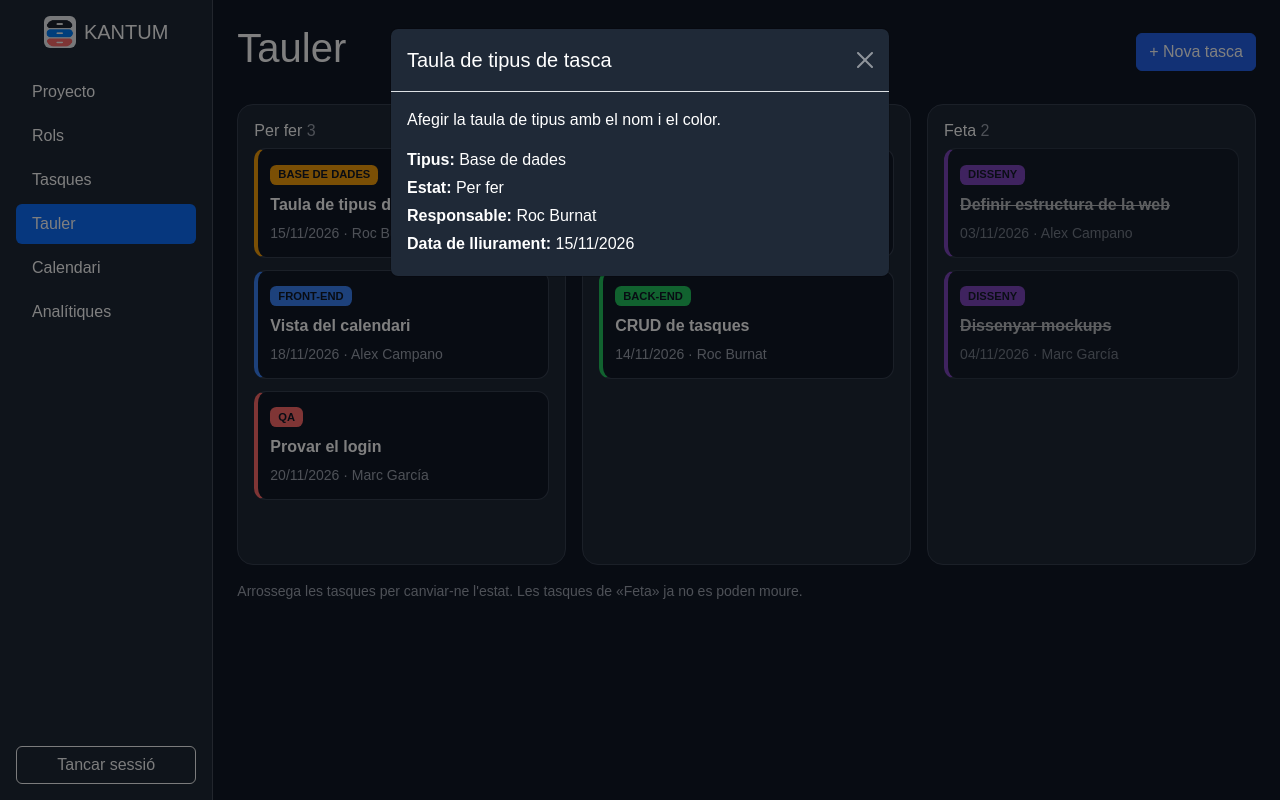
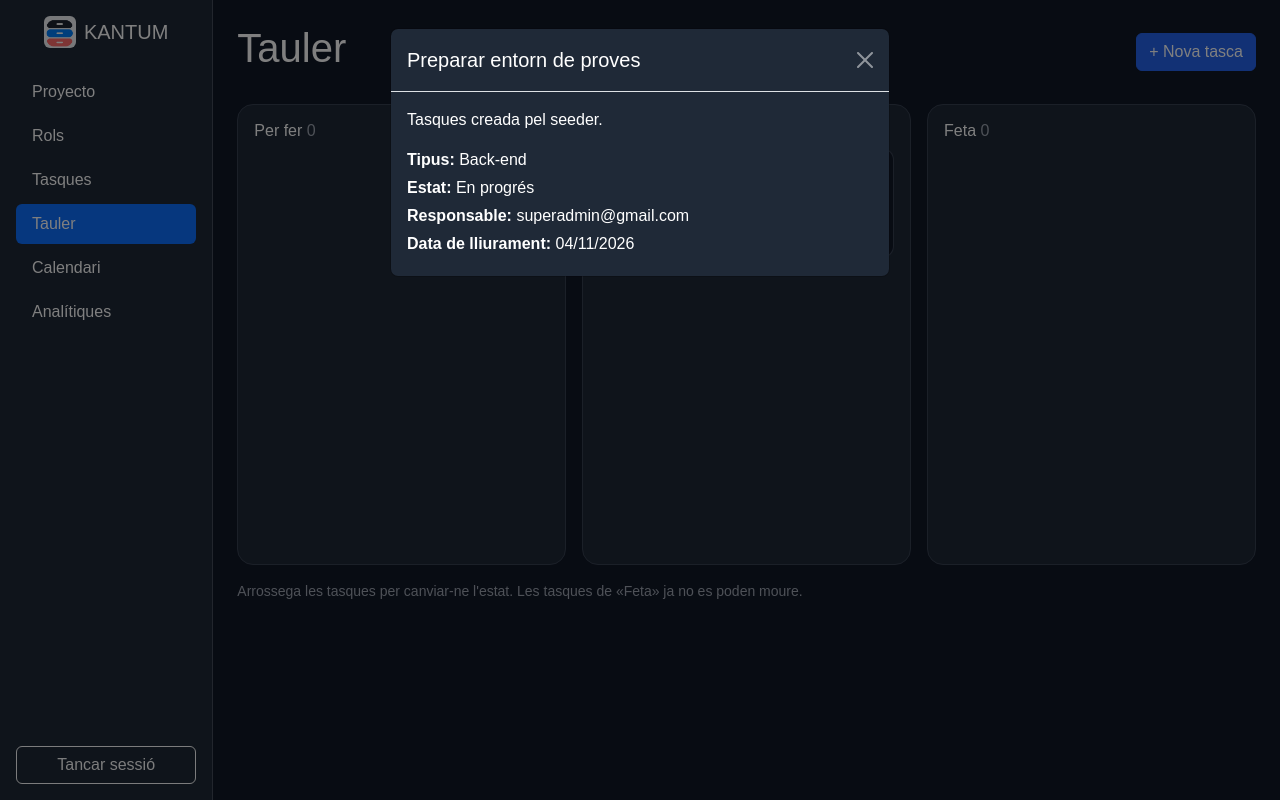
Before and after one commit to RBE-politecnics/Eina_de_gestio_de_projectes_Equipo3, a Laravel app: page /tauler in a window 1280 px wide, after a click that opens the changed part. Run offline with Laravel 12, Linux system fonts and the light colour scheme; a user stored in the database is signed in; data comes from the database, SQL or seed files in the repository; style sheets or scripts are compiled from the project's sources.

Commit message:
crear tasca guarda i tauler llegeix

```diff
--- a/app/Models/Tasques.php
+++ b/app/Models/Tasques.php
@@ -3,6 +3,7 @@
 namespace App\Models;
 
 use Illuminate\Database\Eloquent\Model;
+use Illuminate\Database\Eloquent\Relations\BelongsTo;
 
 class Tasques extends Model
 {
@@ -16,4 +17,27 @@ class Tasques extends Model
         'progres',
         'color',
     ];
+
+    protected function casts(): array
+    {
+        return [
+            'data_finalitzacio' => 'date',
+            'progres' => 'integer',
+        ];
+    }
+
+    public function projecte(): BelongsTo
+    {
+        return $this->belongsTo(Projects::class, 'projecte_id');
+    }
+
+    public function usuari(): BelongsTo
+    {
+        return $this->belongsTo(User::class, 'users_id');
+    }
+
+    public function estat(): BelongsTo
+    {
+        return $this->belongsTo(Estats::class, 'estats_id');
+    }
 }
--- a/public/js/tauler.js
+++ b/public/js/tauler.js
@@ -2,14 +2,6 @@
 
 const columnes = document.querySelectorAll('.columna');
 let tascaArrossegada = null;
-
-const nomsTipus = {
-    disseny: 'Disseny',
-    frontend: 'Front-end',
-    backend: 'Back-end',
-    bd: 'Base de dades',
-    qa: 'QA'
-};
 
 function actualitzarComptadors() {
     columnes.forEach(function (columna) {
@@ -77,59 +69,4 @@ columnes.forEach(function (columna) {
     });
 });
 
-// Crear una tasca nova a la columna «Per fer»
-const formulari = document.querySelector('#formNovaTasca');
-
-formulari.addEventListener('submit', function (event) {
-    event.preventDefault();
-
-    const clauTipus = document.querySelector('#novaTipus').value;
-    const nomTipus = nomsTipus[clauTipus];
-    const titol = document.querySelector('#novaTitol').value;
-    const responsable = document.querySelector('#novaResponsable').value;
-
-    // La data del formulari ve com 2026-11-20 i la volem com 20/11/2026
-    const parts = document.querySelector('#novaData').value.split('-');
-    const data = parts[2] + '/' + parts[1] + '/' + parts[0];
-
-    const tasca = document.createElement('article');
-    tasca.classList.add('tasca');
-    tasca.classList.add('vora-' + clauTipus);
-    tasca.setAttribute('draggable', 'true');
-    tasca.setAttribute('data-bs-toggle', 'modal');
-    tasca.setAttribute('data-bs-target', '#modalTasca');
-    tasca.dataset.estat = 'per-fer';
-    tasca.dataset.titol = titol;
-    tasca.dataset.tipus = nomTipus;
-    tasca.dataset.responsable = responsable;
-    tasca.dataset.data = data;
-    tasca.dataset.descripcio = document.querySelector('#novaDescripcio').value;
-
-    const etiqueta = document.createElement('span');
-    etiqueta.classList.add('tipus');
-    etiqueta.classList.add('tipus-' + clauTipus);
-    etiqueta.textContent = nomTipus;
-
-    const textTitol = document.createElement('p');
-    textTitol.classList.add('tasca-titol');
-    textTitol.textContent = titol;
-
-    const textPeu = document.createElement('small');
-    textPeu.classList.add('text-secondary');
-    textPeu.textContent = data + ' · ' + responsable;
-
-    tasca.appendChild(etiqueta);
-    tasca.appendChild(textTitol);
-    tasca.appendChild(textPeu);
-
-    document.querySelector('.columna[data-estat="per-fer"] .columna-tasques').appendChild(tasca);
-    prepararTasca(tasca);
-    actualitzarComptadors();
-
-    document.querySelector('#novaTitol').value = '';
-    document.querySelector('#novaDescripcio').value = '';
-    document.querySelector('#novaData').value = '';
-    document.querySelector('#modalNovaTasca .btn-close').click();
-});
-
 actualitzarComptadors();
--- a/resources/views/projects/tauler.blade.php
+++ b/resources/views/projects/tauler.blade.php
@@ -4,7 +4,9 @@
     <link rel="stylesheet" href="{{ asset('css/vistes.css') }}">
 
     @php
-        // Dades d'exemple fins que el backend estigui fet
+        $projectesDisponibles = \App\Models\Projects::query()->orderBy('nom')->get();
+        $estatsDisponibles = \App\Models\Estats::query()->orderBy('id')->get();
+
         $estats = [
             'per-fer' => 'Per fer',
             'en-progres' => 'En progrés',
@@ -19,15 +21,26 @@
             'qa' => 'QA',
         ];
 
-        $tasques = [
-            ['titol' => 'Definir estructura de la web', 'tipus' => 'disseny', 'estat' => 'feta', 'responsable' => 'Alex Campano', 'data' => '03/11/2026', 'descripcio' => 'Decidir quines pantalles té l\'aplicació.'],
-            ['titol' => 'Dissenyar mockups', 'tipus' => 'disseny', 'estat' => 'feta', 'responsable' => 'Marc García', 'data' => '04/11/2026', 'descripcio' => 'Passar el wireframe als colors del manual.'],
-            ['titol' => 'Vista del tauler Kanban', 'tipus' => 'frontend', 'estat' => 'en-progres', 'responsable' => 'Alex Campano', 'data' => '12/11/2026', 'descripcio' => 'Columnes per estat i tasques que es poden arrossegar.'],
-            ['titol' => 'CRUD de tasques', 'tipus' => 'backend', 'estat' => 'en-progres', 'responsable' => 'Roc Burnat', 'data' => '14/11/2026', 'descripcio' => 'Crear, modificar i eliminar tasques des del servidor.'],
-            ['titol' => 'Taula de tipus de tasca', 'tipus' => 'bd', 'estat' => 'per-fer', 'responsable' => 'Roc Burnat', 'data' => '15/11/2026', 'descripcio' => 'Afegir la taula de tipus amb el nom i el color.'],
-            ['titol' => 'Vista del calendari', 'tipus' => 'frontend', 'estat' => 'per-fer', 'responsable' => 'Alex Campano', 'data' => '18/11/2026', 'descripcio' => 'Mostrar les dates de lliurament en un mes.'],
-            ['titol' => 'Provar el login', 'tipus' => 'qa', 'estat' => 'per-fer', 'responsable' => 'Marc García', 'data' => '20/11/2026', 'descripcio' => 'Comprovar que els errors es mostren bé.'],
-        ];
+        $tasques = \App\Models\Tasques::query()
+            ->with(['estat', 'usuari'])
+            ->latest()
+            ->get()
+            ->map(function (\App\Models\Tasques $tasca): array {
+                $estat = strtolower($tasca->estat?->nom ?? '');
+
+                return [
+                    'titol' => $tasca->nom,
+                    'tipus' => 'backend',
+                    'estat' => match ($estat) {
+                        'en curs' => 'en-progres',
+                        'completada' => 'feta',
+                        default => 'per-fer',
+                    },
+                    'responsable' => $tasca->usuari?->email ?? 'Sense assignar',
+                    'data' => $tasca->data_finalitzacio?->format('d/m/Y') ?? 'Sense data',
+                    'descripcio' => $tasca->comentaris ?? '',
+                ];
+            });
     @endphp
 
     <div class="container-fluid bg-dark min-vh-100">
@@ -111,31 +124,36 @@
                     <button type="button" class="btn-close btn-close-white" data-bs-dismiss="modal" aria-label="Tancar"></button>
                 </div>
 
-                <form id="formNovaTasca">
+                <form id="formNovaTasca" method="POST" action="{{ route('tasques.store') }}">
+                    @csrf
                     <div class="modal-body">
-                        <label for="novaTitol" class="form-label">Títol</label>
-                        <input id="novaTitol" type="text" class="form-control mb-3" required>
-
-                        <label for="novaDescripcio" class="form-label">Descripció</label>
-                        <textarea id="novaDescripcio" class="form-control mb-3" rows="2"></textarea>
-
-                        <label for="novaTipus" class="form-label">Tipus</label>
-                        <select id="novaTipus" class="form-select mb-3">
-                            @foreach ($tipus as $clau => $nom)
-                                <option value="{{ $clau }}">{{ $nom }}</option>
+                        <label for="novaProjecte" class="form-label">Projecte</label>
+                        <select id="novaProjecte" name="projecte_id" class="form-select mb-3" required>
+                            <option value="">Selecciona un projecte</option>
+                            @foreach ($projectesDisponibles as $projecte)
+                                <option value="{{ $projecte->id }}">{{ $projecte->nom }}</option>
                             @endforeach
                         </select>
 
-                        <label for="novaResponsable" class="form-label">Responsable</label>
-                        <select id="novaResponsable" class="form-select mb-3">
-                            <option>Alex Campano</option>
-                            <option>Marc García</option>
-                            <option>Roc Burnat</option>
-                            <option>Daniel Diez</option>
+                        <label for="novaTitol" class="form-label">Títol</label>
+                        <input id="novaTitol" name="nom" type="text" class="form-control mb-3" required>
+
+                        <label for="novaDescripcio" class="form-label">Descripció</label>
+                        <textarea id="novaDescripcio" name="comentaris" class="form-control mb-3" rows="2"></textarea>
+
+                        <label for="novaEstat" class="form-label">Estat</label>
+                        <select id="novaEstat" name="estats_id" class="form-select mb-3" required>
+                            <option value="">Selecciona un estat</option>
+                            @foreach ($estatsDisponibles as $estat)
+                                <option value="{{ $estat->id }}">{{ $estat->nom }}</option>
+                            @endforeach
                         </select>
 
                         <label for="novaData" class="form-label">Data de lliurament</label>
-                        <input id="novaData" type="date" class="form-control" required>
+                        <input id="novaData" name="data_finalitzacio" type="date" class="form-control">
+
+                        <input type="hidden" name="progres" value="0">
+                        <input type="hidden" name="color" value="#FFFFFF">
                     </div>
                     <div class="modal-footer">
                         <button type="button" class="btn btn-outline-light" data-bs-dismiss="modal">Cancel·lar</button>
--- a/routes/web.php
+++ b/routes/web.php
@@ -2,6 +2,7 @@
 
 use App\Http\Controllers\AuthController;
 use App\Http\Controllers\ProjectController;
+use App\Http\Controllers\TasquesController;
 use Illuminate\Support\Facades\Route;
 
 Route::redirect('/', '/login')
@@ -26,6 +27,7 @@ Route::middleware('auth')->group(function (): void {
     Route::view('/roles', 'pages.roles')->name('roles');
 
     Route::post('/projects', [ProjectController::class, 'store'])->name('projects.store');
+    Route::post('/tasques', [TasquesController::class, 'store'])->name('tasques.store');
 });
 
 // Vistes del projecte (Alex): tauler Kanban, calendari i analítiques
```
Also changed, not shown: app/Http/Controllers/TasquesController.php (added, +29 -0 lines).
